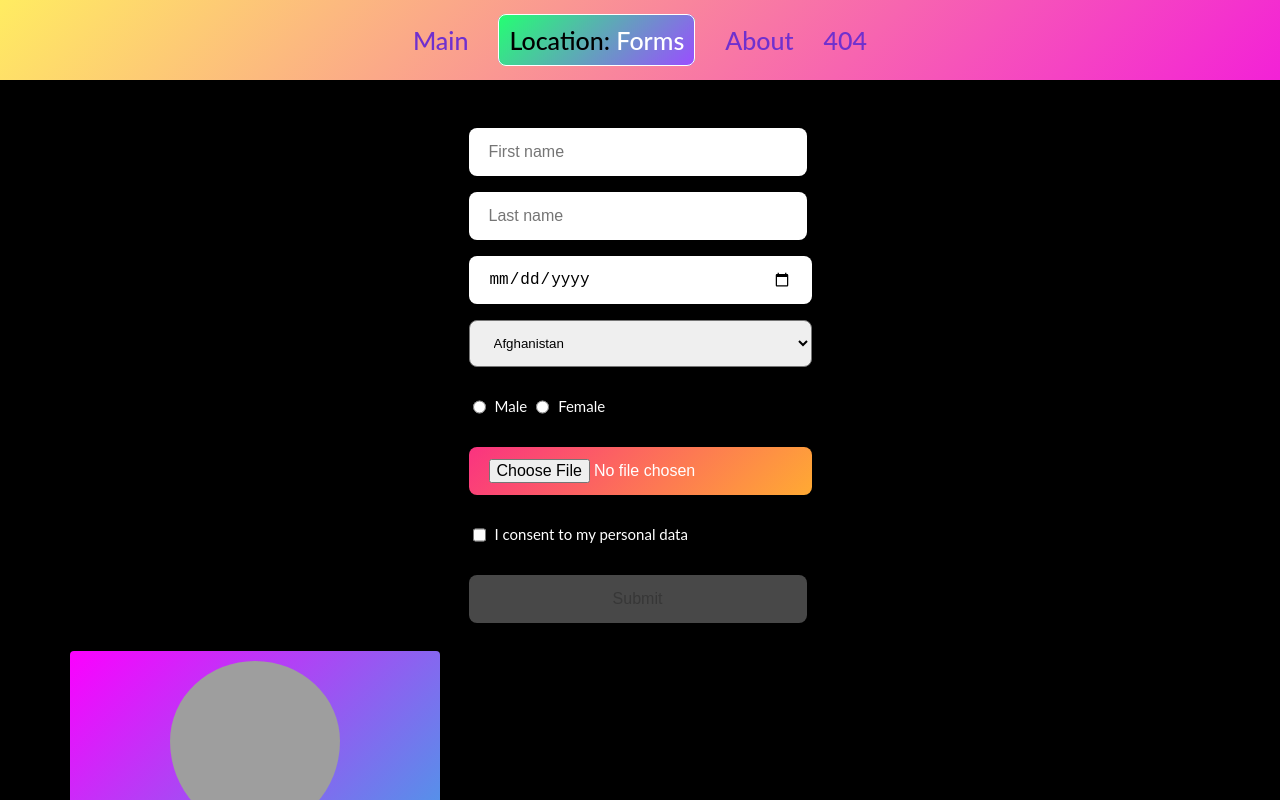
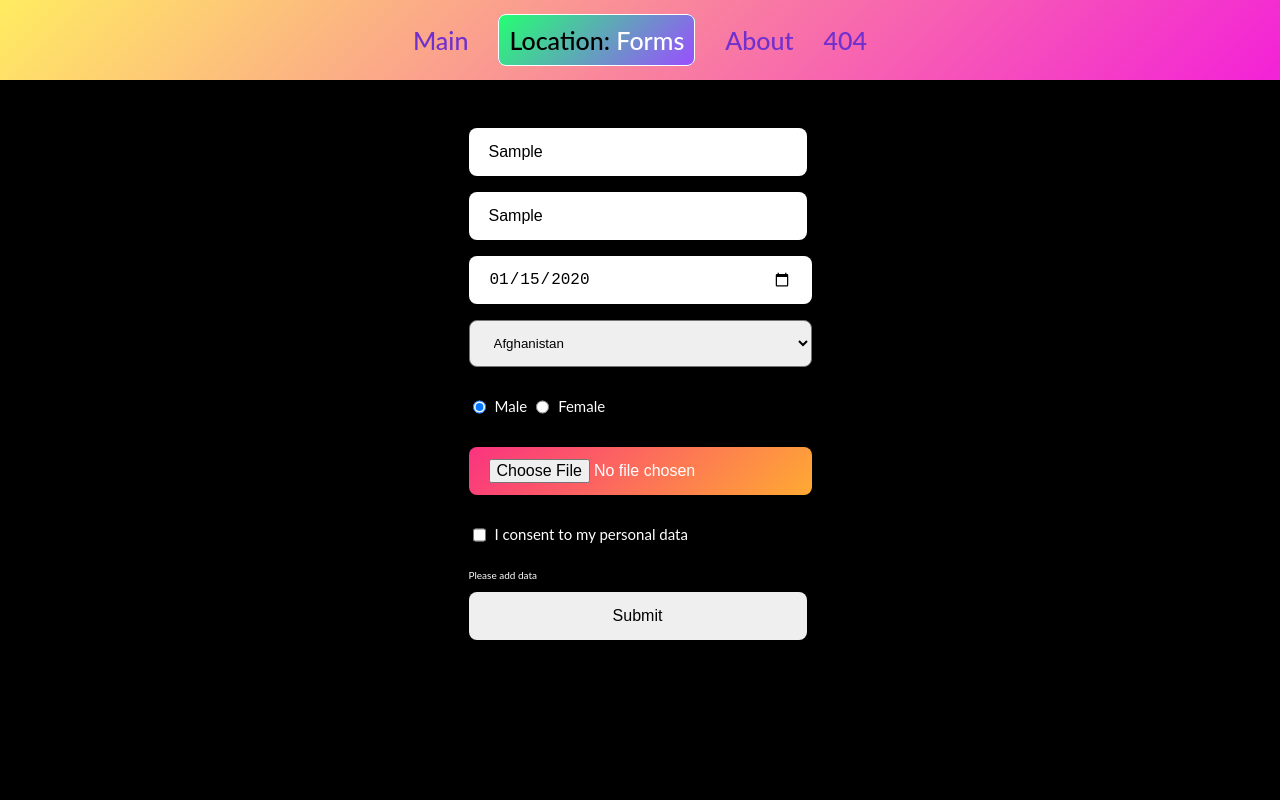
Before and after one commit to ekater1na/react-2023q1, a React (Vite) app: page /forms in a window 1280 px wide. Both pictures are taken after typing "Sample", "Sample", "2020-01-15" into the empty fields and a click on the input "Submit". Shown: the top 800 px of the page. Built offline with nearby package versions, Linux system fonts and the light colour scheme; grey boxes are pictures that could not be loaded.

Commit message:
feat: update form

```diff
--- a/src/components/Form/Form.tsx
+++ b/src/components/Form/Form.tsx
@@ -61,7 +61,7 @@ class Form extends Component<FormProps, FormState> {
   }
 
   async setFormState() {
-    await this.setState({
+    this.setState({
       formData: {
         id: Math.random().toString(),
         firstName: this.firstName.current?.value,
@@ -123,21 +123,38 @@ class Form extends Component<FormProps, FormState> {
     await this.validate();
     if (Object.keys(this.state.errors).length === 0) {
       await this.setFormState();
+      await this.props.setFormData(this.state.formData);
+      this.form.current?.reset();
     }
-
-    await this.props.setFormData(this.state.formData);
-    console.log('handleSubmit', this.state.formData);
-    this.form.current?.reset();
   };
 
   render() {
     return (
       <form className="form" onSubmit={this.handleSubmit} ref={this.form} data-testid="form">
-        <input type="text" ref={this.firstName} placeholder="First name" />
-        {this.state.errors.firstName && <p>{this.errorMessage}</p>}
+        <input
+          type="text"
+          ref={this.firstName}
+          placeholder="First name"
+          onChange={this.handleChange}
+        />
+        {this.state.errors.firstName !== undefined && <p>{this.errorMessage}</p>}
 
-        <input type="text" ref={this.lastName} placeholder="Last name" />
-        <input type="date" ref={this.birthDay} placeholder="Birthday" />
+        <input
+          type="text"
+          ref={this.lastName}
+          placeholder="Last name"
+          onChange={this.handleChange}
+        />
+        {this.state.errors.lastName !== undefined && <p>{this.errorMessage}</p>}
+
+        <input
+          type="date"
+          ref={this.birthDay}
+          placeholder="Birthday"
+          onChange={this.handleChange}
+        />
+        {this.state.errors.birthDay !== undefined && <p>{this.errorMessage}</p>}
+
         <select ref={this.country} placeholder="Country">
           {countries.map((item: Country) => (
             <option key={item.value} value={item.value}>
@@ -145,22 +162,47 @@ class Form extends Component<FormProps, FormState> {
             </option>
           ))}
         </select>
+
         <div className="field-row">
           <div className="field-row">
-            <input type="radio" id="sex" ref={this.sex} placeholder="Sex" name="sex" />
+            <input
+              type="radio"
+              id="sex"
+              ref={this.sex}
+              placeholder="Sex"
+              name="sex"
+              onChange={this.handleChange}
+              checked
+            />
             <label htmlFor="sex">Male</label>
           </div>
+
           <div className="field-row">
             <input type="radio" id="sex" ref={this.sex} placeholder="Sex" name="sex" />
             <label htmlFor="sex">Female</label>
           </div>
         </div>
-        <input type="file" ref={this.photo} placeholder="Photo" />
+
+        <input type="file" ref={this.photo} placeholder="Photo" onChange={this.handleChange} />
+        {this.state.errors.photo !== undefined && <p>{this.errorMessage}</p>}
+
         <div className="field-row">
-          <input type="checkbox" id="agreement" ref={this.agreement} placeholder="agreement" />
+          <input
+            type="checkbox"
+            id="agreement"
+            ref={this.agreement}
+            placeholder="agreement"
+            onChange={this.handleChange}
+          />
           <label htmlFor="agreement">I consent to my personal data</label>
         </div>
-        <input type="submit" value="Submit" disabled={this.hasError()} />
+        {this.state.errors.agreement !== undefined && <p>{this.errorMessage}</p>}
+
+        <input
+          type="submit"
+          value="Submit"
+          // disabled={this.hasError()}
+        />
       </form>
     );
   }
```
Also changed, not shown: src/assets/default.jpg (added).
